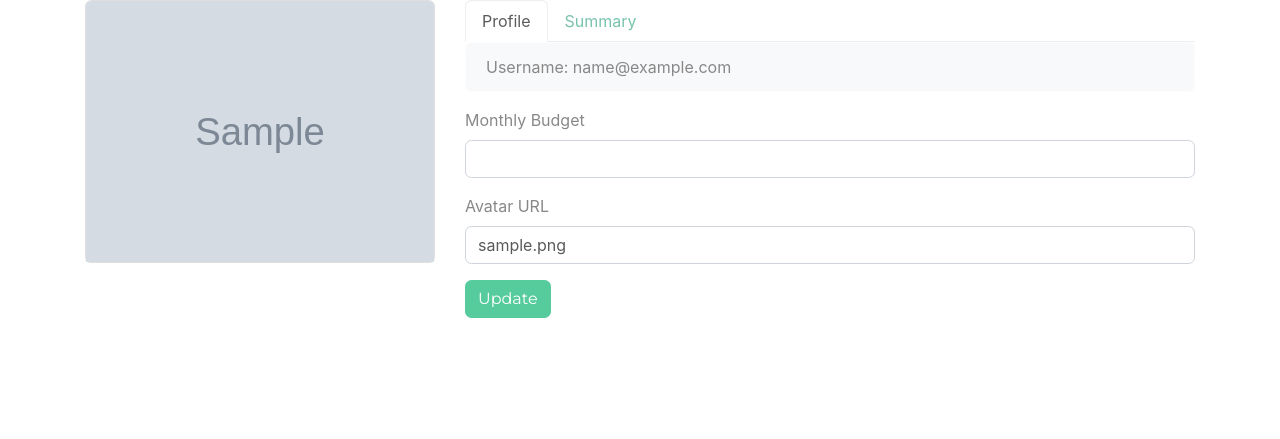
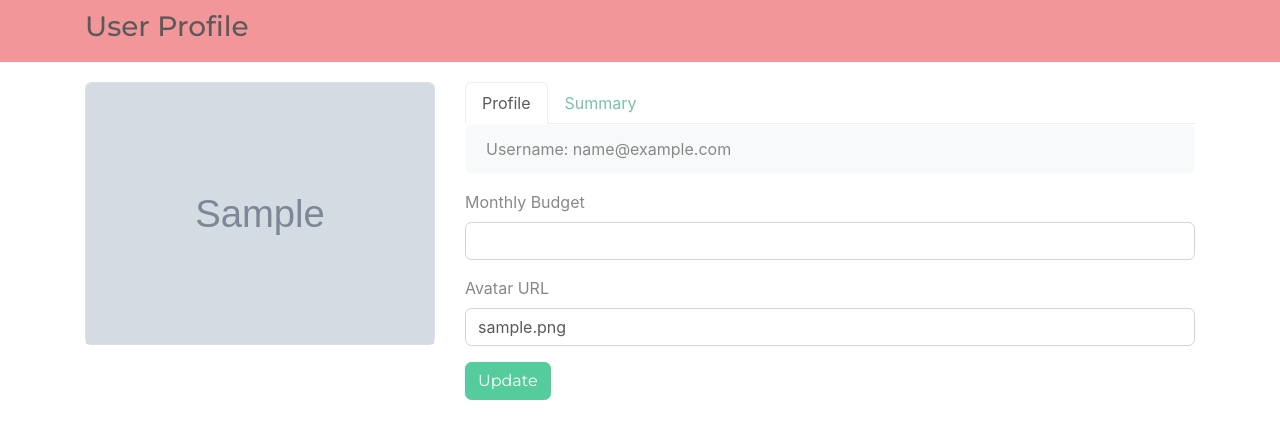
Before and after one commit to C-Shi/smart_money, a PHP site: page /profile in a window 1280 px wide. Shown: the part 56-495 px from the top of the page. Run offline with PHP 8.4, Linux system fonts and the light colour scheme; the visitor is signed in with stand-in values (Sample User, id 1); tables that the repository leaves empty or names only in its code hold one stand-in row (values such as "Sample post"); grey boxes marked "Sample" are stand-in pictures; some libraries are stand-ins or nearby versions.

Commit message:
profile update

```diff
--- a/libs/user_auth.php
+++ b/libs/user_auth.php
@@ -49,6 +49,20 @@
         header('Location: /');
       }
     }
+
+    public function update_user_budget($user_id, $budget){
+      $q_budget = "UPDATE user SET budget = ? WHERE id = ?;";
+      $stmt = $this->pdo->prepare($q_budget);
+      $stmt->execute([$budget, $user_id]);
+      return True;
+    }
+
+    public function update_user_avatar($user_id, $avatar){
+      $q_avatar = "UPDATE user SET avatar = ? WHERE id = ?;";
+      $stmt = $this->pdo->prepare($q_avatar);
+      $stmt->execute([$avatar, $user_id]);
+      return True;
+    }
   }
 
 ?>
--- a/views/account.php
+++ b/views/account.php
@@ -70,7 +70,10 @@
   <!-- dashboard section -->
     <section class="col-md-3">
     <div class="card mb-3">
-      <h5 class="card-header bg-primary text-white">Dash Board</h5>
+      <h3 class="card-header bg-primary text-white">
+        Profile
+        <a href="/profile" class="float-right btn btn-sm btn-warning">View/Edit</a>
+      </h3>
       <div style="padding: 4px">
         <img src="<?php echo $current_user['avatar']; ?>" class="card-img-top" alt="user profile">
       </div>
--- a/views/profile.php
+++ b/views/profile.php
@@ -7,14 +7,22 @@
   session_start();
   $user_auth = new User_Auth($pdo);
   $manager = new Manage_Account($pdo);
+  $profile = new Manage_Profile($pdo);
 
   if (!isset($_SESSION['current_user_id'])){
     header('Location: /');
   }
+
   $user_id = $_SESSION['current_user_id'];
   $current_user = $user_auth->GET_USER($user_id);
 
-  $profile = new Manage_Profile($pdo);
+  if(isset($_POST['update'])){
+    $budget = $_POST['budget'];
+    $avatar = $_POST['avatar'];
+    $user_auth->update_user_budget($user_id, $budget);
+    $user_auth->update_user_avatar($user_id, $avatar);
+    header('Location: /account');
+  }
 
   $user_sum = $profile->sum_all_transaction($user_id);
   $user_spent = $profile->spent_analytics($user_id);
@@ -22,8 +30,18 @@
 ?>
 
 <?php include "inc/header.php" ?>
+<div class="container-fluid bg-secondary" style="margin-bottom: 20px; padding: 10px;">
+  <div class="container">
+    <div class="row">
+      <div class="col-md-9">
+        <h3>User Profile</h3>
+      </div>
+    </div>
+  </div>
+</div>
 
 <main class="container">
+
   <div class="row">
     <!-- profile picture -->
     <div class="col-md-4">
@@ -50,11 +68,11 @@
             </div>
             <div class="form-group">
               <label>Monthly Budget</label>
-              <input class="form-control" type="number" value="<?php echo $current_user['budget']; ?>">
+              <input class="form-control" name="budget" type="number" value="<?php echo $current_user['budget']; ?>">
             </div>
             <div class="form-group">
               <label>Avatar URL</label>
-                <input class="form-control" type="text" value="<?php echo $current_user['avatar']; ?>">
+                <input class="form-control" name="avatar" type="text" value="<?php echo $current_user['avatar']; ?>">
               </label>
             </div>
             <input type="submit" class="btn btn-success" name="update" value="Update" />
```
